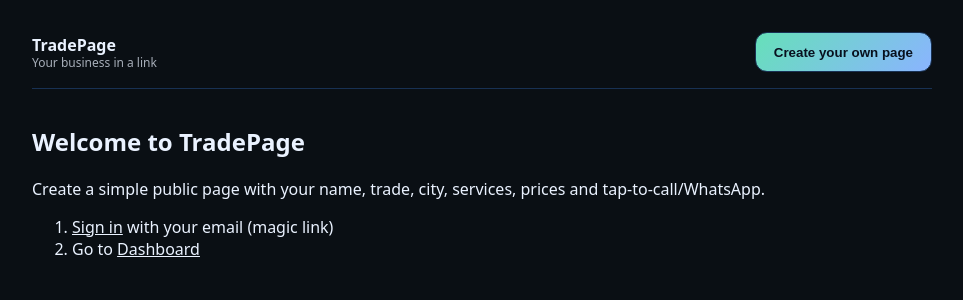
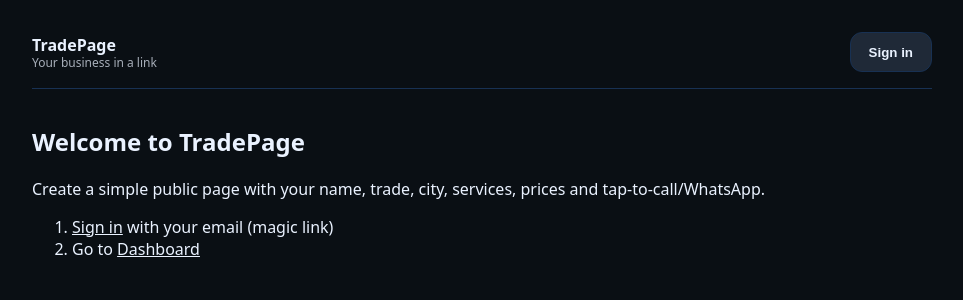
Before and after one commit to topbest0123-dot/tradepage-linkv1, a Next.js app: page / in a window 1280 px wide. Shown: the top 300 px of the page, without its empty margins (158-1121 px from the left). Built offline with nearby package versions, Linux system fonts and the light colour scheme; no server answers.

Commit message:
Update AuthLinks.jsx

```diff
--- a/components/AuthLinks.jsx
+++ b/components/AuthLinks.jsx
@@ -57,18 +57,12 @@ export default function AuthLinks() {
 
   if (!session) {
   return (
-    <button
-      type="button"
-      onClick={() => go('/signin')}
-      // you can use btnPrimary to make it pop, or keep btnNeutral
-      style={{ ...btnBase, ...btnPrimary }}
-      aria-label="Create your own page"
-      title="Create your own page"
-    >
-      Create your own page
+    <button type="button" onClick={() => go('/signin')} style={{ ...btnBase, ...btnNeutral }}>
+      Sign in
     </button>
   );
 }
+
 
   // Authenticated: Dashboard (neutral) + Sign out (primary) — same look as WhatsApp + Call
   return (
```
